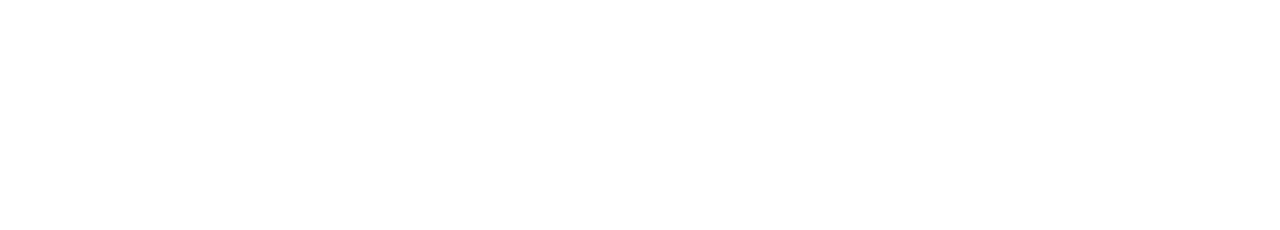
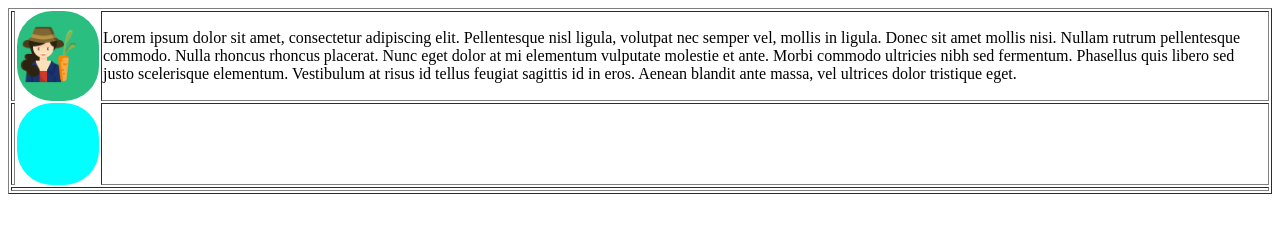
Before and after one commit to DarwinLizama/Ejercicio-Git, a plain HTML site: page index.html in a window 1280 px wide. Drawn offline with Linux system fonts and the light colour scheme.

Commit message:
Diseño Basico

```diff
--- a/index.html
+++ b/index.html
@@ -12,6 +12,34 @@
 
 <body>
 
+    <table border="1">
+        <tr>
+            <td></td>
+            <td class="forma-imagen-1"><img src="Recursos/farmer.png" width="60px" height="60px"></td>
+            <td>
+                <p>Lorem ipsum dolor sit amet, consectetur adipiscing elit. Pellentesque nisl ligula, volutpat nec semper vel, mollis in ligula. Donec sit amet mollis nisi. Nullam rutrum pellentesque commodo. Nulla rhoncus rhoncus placerat. Nunc eget dolor
+                    at mi elementum vulputate molestie et ante. Morbi commodo ultricies nibh sed fermentum. Phasellus quis libero sed justo scelerisque elementum. Vestibulum at risus id tellus feugiat sagittis id in eros. Aenean blandit ante massa, vel
+                    ultrices dolor tristique eget.</p>
+            </td>
+        </tr>
+        <tr>
+            <td></td>
+            <td class="forma-imagen-2"></td>
+            <td></td>
+        </tr>
+        <tr>
+            <td colspan="3"></td>
+        </tr>
+
+    </table>
+
+
+
+
+
+    <footer>
+
+    </footer>
 </body>
 
 </html>
--- a/style.css
+++ b/style.css
@@ -0,0 +1,19 @@
+.forma-imagen-1 {
+    width: 80px;
+    height: 80px;
+    background-color: rgb(42, 190, 128);
+    border-radius: 35px 35px 35px 35px;
+    -moz-border-radius: 35px 35px 35px 35px;
+    -webkit-border-radius: 35px 35px 35px 35px;
+    border: 0px solid #000000;
+}
+
+.forma-imagen-2 {
+    width: 80px;
+    height: 80px;
+    background-color: cyan;
+    border-radius: 35px 35px 35px 35px;
+    -moz-border-radius: 35px 35px 35px 35px;
+    -webkit-border-radius: 35px 35px 35px 35px;
+    border: 0px solid #000000;
+}
```
